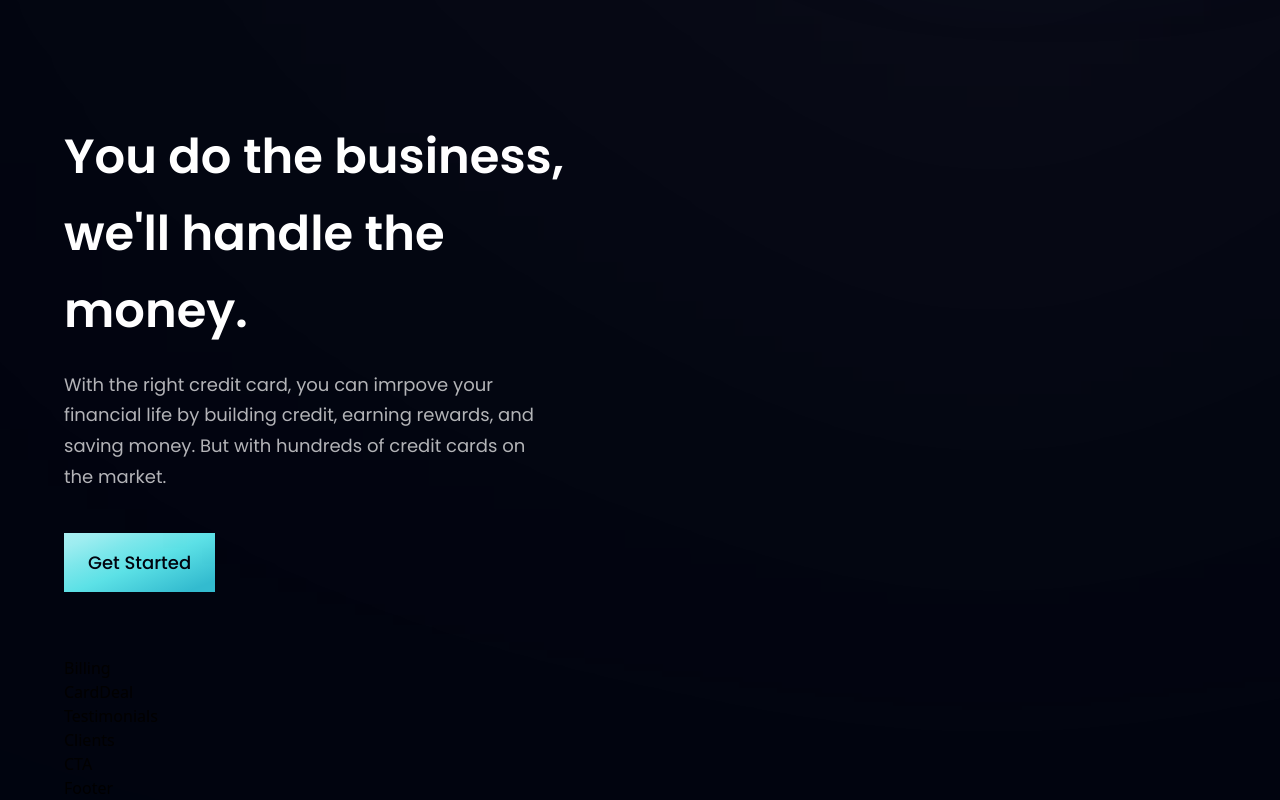
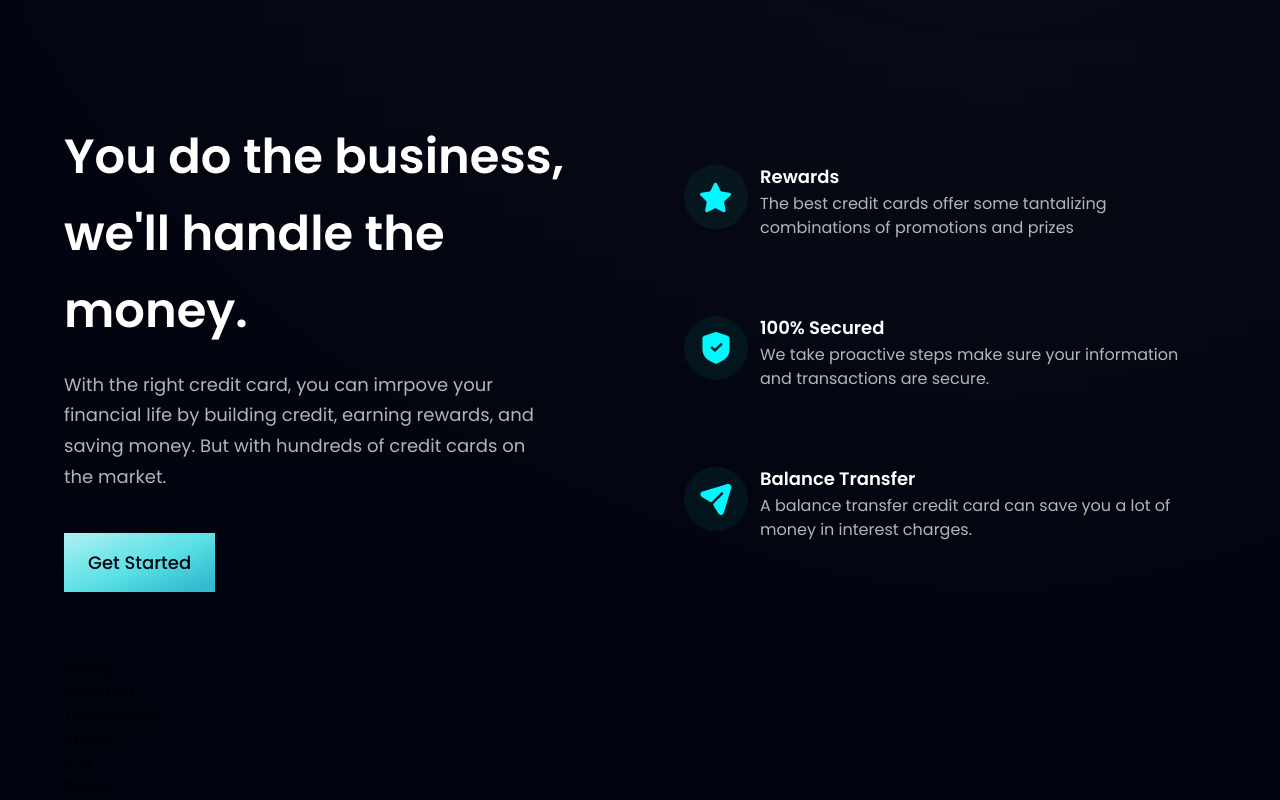
Before and after one commit to mikeydgithub/modern_ui, a React (Vite) app in the folder modern_ui_app/: page / in a window 1280 px wide. Shown: the part 890-1690 px from the top of the page. Built offline with nearby package versions, Linux system fonts and the light colour scheme.

Commit message:
feature card icons, content, tilte, and index destructured to put nto feature card component in businessjsx

```diff
--- a/modern_ui_app/src/components/Business.jsx
+++ b/modern_ui_app/src/components/Business.jsx
@@ -2,9 +2,19 @@
 import styles, { layout } from '../style'
 import Button from './Button';
 
-const FeatureCard = () => (
-  <div>
-
+const FeatureCard = ({ icon, title, content, index }) => (
+  <div className={`flex flex-row p-6 rounded-[20px] ${index !== features.length -1 ? "mb-6" : "mb-0"} feature-card`}>
+    <div className={`w-[64px] h-[64px] rounded-full ${styles.flexCenter} bg-dimBlue`}>
+      <img src={icon} alt="icon" className='w-[50%] h-[50%] object-contain'/>
+    </div>
+    <div className='flex-1 flex flex-col ml-3'>
+    <h4 className='font-poppins font-semibold text-white text-[18px] leading-[23px] mb-1'>
+      {title}
+    </h4>
+      <p className='font-poppins font-normal text-dimWhite text-[16px] leading-[24px] mb-1'>
+        {content}
+      </p>
+    </div>
   </div>
 )
 
@@ -19,7 +29,7 @@
 
       <div className={`${layout.sectionImg} flex-col`}>
         {features.map(( feature, index ) => (
-          <FeatureCard key={feature.id}{...feature}/>
+          <FeatureCard key={feature.id}{...feature} index={index}/>
         ))}
       </div>
     </section>
```
